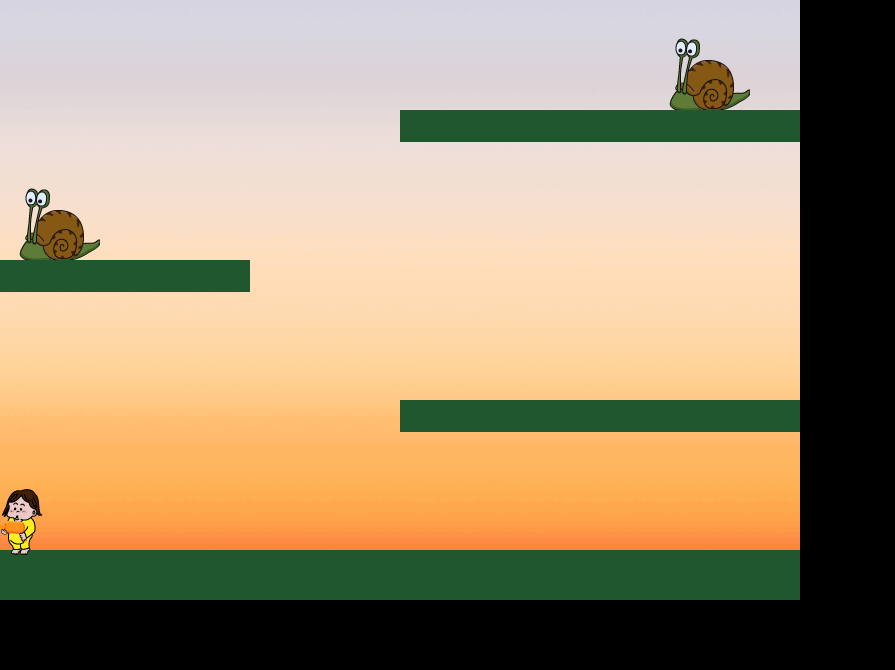
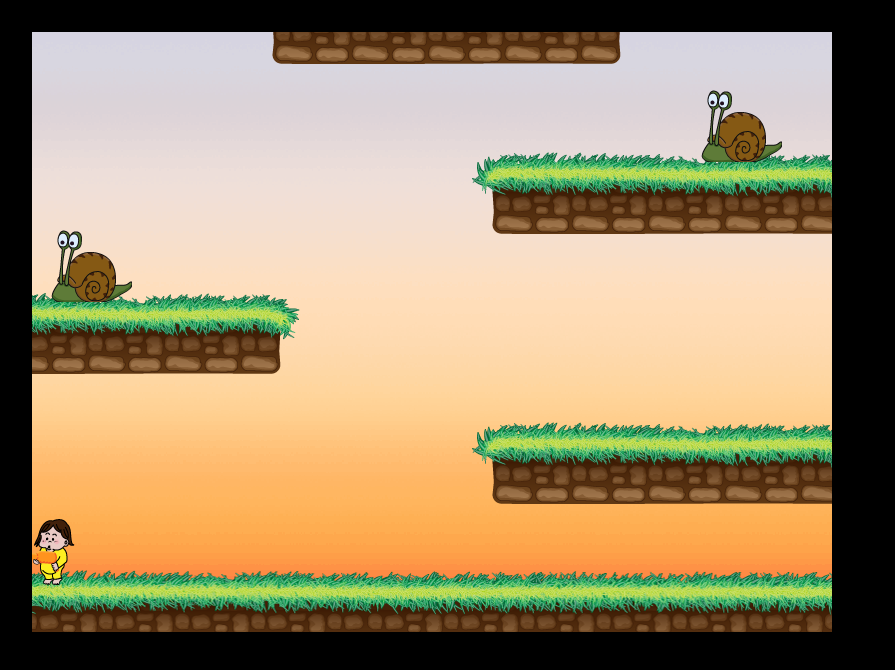
Before and after one commit to ThomasBullock/FCCGameDevChallengeDec, a plain HTML site: page index.html in a window 1280 px wide. Shown: the whole page, without its empty margins (0-895 px from the left). Drawn offline with Linux system fonts and the light colour scheme; animation ran at ten frames a second.

Commit message:
Added new platform graphics

```diff
--- a/assets/data/levels.json
+++ b/assets/data/levels.json
@@ -3,15 +3,15 @@
 		"background": "sunrise",
 		"playerStart": {"x": 10, "y": 815},
 		"platformData": [
-				{"x": -30, "y": 210},
-				{"x": 200, "y": 360},
-				{"x": 400, "y": 510},
-				{"x": -150, "y": 660},
-				{"x": 400, "y": 800}
+				{"x": -110, "y": 200, "size": "platform-medium"},
+				{"x": 220, "y": 350, "size": "platform-short"},
+				{"x": 440, "y": 520, "size": "platform-short"},
+				{"x": -120, "y": 660, "size": "platform-short"},
+				{"x": 440, "y": 790, "size": "platform-short"}
 			],
 		"enemyData": [
-			{"type": "snail", "x": 50, "y": 170, "boundary": {"left": 70, "right": 290}},
-			{"type": "snail", "x": 750, "y": 470, "boundary": {"left": 430, "right": 770}},
+			{"type": "snail", "x": 50, "y": 160, "boundary": {"left": 70, "right": 290}},
+			{"type": "snail", "x": 750, "y": 470, "boundary": {"left": 450, "right": 770}},
 			{"type": "snail", "x": 100, "y": 590, "boundary": {"left": 30, "right": 210}}
 
 
@@ -22,14 +22,14 @@
 	"background": "midday",
   "playerStart": {"x": 10, "y": 815},
   "platformData": [
-			{"x": -30, "y": 210},
-			{"x": 200, "y": 360},
-			{"x": 400, "y": 510},
-      {"x": 400, "y": 660},
-      {"x": -150, "y": 800}
+			{"x": -30, "y": 190, "size": "platform-short"},
+			{"x": 200, "y": 350, "size": "platform-short" },
+			{"x": 460, "y": 520, "size": "platform-short"},
+      {"x": 440, "y": 680, "size": "platform-medium"},
+      {"x": -140, "y": 790, "size": "platform-short"}
     ],
   "enemyData": [
-    {"type": "snail", "x": 50, "y": 170, "boundary": {"left": 70, "right": 290}},
+    {"type": "snail", "x": 50, "y": 160, "boundary": {"left": 70, "right": 290}},
 		{"type": "snail", "x": 750, "y": 470, "boundary": {"left": 430, "right": 770}},
 		{"type": "snail", "x": 500, "y": 590, "boundary": {"left": 430, "right": 510}}
 
@@ -41,11 +41,11 @@
 	"background": "sunset",
   "playerStart": {"x": 10, "y": 815},
   "platformData": [
-			{"x": -30, "y": 210},
-			{"x": 200, "y": 360},
-			{"x": 400, "y": 510},
-      {"x": 400, "y": 660},
-      {"x": -150, "y": 800}
+			{"x": -30, "y": 190, "size": "platform-short"},
+			{"x": 200, "y": 350, "size": "platform-short"},
+			{"x": 440, "y": 510, "size": "platform-short"},
+      {"x": 460, "y": 660, "size": "platform-medium"},
+      {"x": -140, "y": 800, "size": "platform-short"}
     ],
   "enemyData": [
     {"type": "snail", "x": 50, "y": 170, "boundary": {"left": 70, "right": 290}},
@@ -60,11 +60,11 @@
 	"background": "dusk",
   "playerStart": {"x": 10, "y": 815},
   "platformData": [
-			{"x": -30, "y": 210},
-			{"x": 200, "y": 360},
-			{"x": 400, "y": 510},
-      {"x": 400, "y": 660},
-      {"x": -150, "y": 800}
+			{"x": -30, "y": 190, "size": "platform-short"},
+			{"x": 200, "y": 350, "size": "platform-short"},
+			{"x": 440, "y": 510, "size": "platform-short"},
+      {"x": 460, "y": 660, "size": "platform-medium"},
+      {"x": -140, "y": 800, "size": "platform-short"}
     ],
   "enemyData": [
     {"type": "snail", "x": 50, "y": 170, "boundary": {"left": 70, "right": 290}},
--- a/index.html
+++ b/index.html
@@ -9,7 +9,7 @@
 		<style>
 		  body {
 		    padding: 0px;
-		    margin: 0px;
+		    margin: 2em;
 		    background-color: black;
 		  }
 		  </style>
--- a/js/states/gameState.js
+++ b/js/states/gameState.js
@@ -24,18 +24,23 @@ Platformer.GameState = {
 
         // add platforms
         this.levelData[this.game.currentLevel].platformData.forEach(function(element){
-            this.platforms.create(element.x, element.y, 'platform');
+            this.platforms.create(element.x, element.y, element.size);
         }, this);
         this.game.physics.arcade.enable(this.platforms);
         this.platforms.setAll('body.allowGravity', false);
         this.platforms.setAll('body.immovable', true);
+        this.platforms.forEach(function(platform){
+            console.log(platform);
+          platform.body.setSize(platform.width-24, 72, 12, 10);
+        })
 
         // make a ground
-        this.ground = this.platforms.create(0, this.world.height-50, 'platform');
+        this.ground = this.platforms.create(-30, this.world.height-62, 'platform-large');
         this.game.physics.arcade.enable(this.ground);
         this.ground.body.allowGravity = false;
         this.ground.body.immovable = true;
-        this.ground.scale.setTo(2,2);
+        this.ground.body.setSize(866, 72, 0, 10);
+//        this.ground.scale.setTo(2,2);
 
 				// make goal
 				this.goal = this.add.sprite(this.levelData[this.game.currentLevel].goal.x, this.levelData[this.game.currentLevel].goal.y, 'sundae');
@@ -76,6 +81,10 @@ Platformer.GameState = {
     },
    render: function() { // allows us to see the body of objects
 //      this.game.debug.body(this.player);
+//      this.game.debug.body(this.platforms);
+//        this.platforms.forEach(function(platform) {
+//          this.game.debug.body(platform);
+//        }, this)
 //      this.game.debug.bodyInfo(this.player, 0, 20);
    },
 
@@ -115,7 +124,7 @@ Platformer.GameState = {
         }
 
 
-    },
+  },
   restart: function() {
       this.game.state.start('GameState');
   },
--- a/js/states/preloadState.js
+++ b/js/states/preloadState.js
@@ -15,6 +15,9 @@ Platformer.PreloadState = {
         this.load.image('pinkEnemy', 'assets/img/tempPink.png');
 				this.load.spritesheet('snail', 'assets/img/snail-spritesheet.png', 82, 72, 4);
 				this.load.image('sundae', 'assets/img/sundae.png');
+        this.load.image('platform-short', 'assets/img/platform-short.png');
+        this.load.image('platform-medium', 'assets/img/platform-medium.png');
+        this.load.image('platform-large', 'assets/img/platform-large.png')
 
         this.load.image('bubble', 'assets/img/water-bubble.png');
 
```
Also changed, not shown: assets/img/platform-large.png (added), assets/img/platform-medium.png (added), assets/img/platform-short.png (added).
